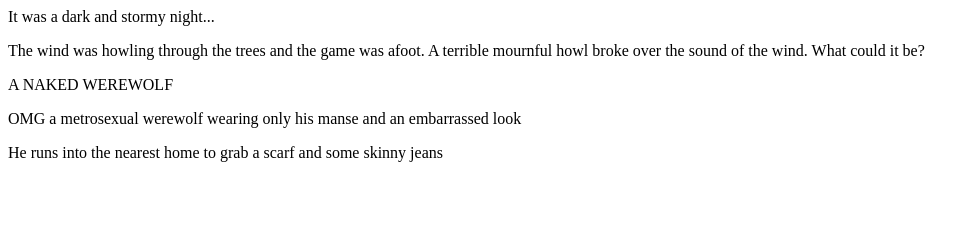
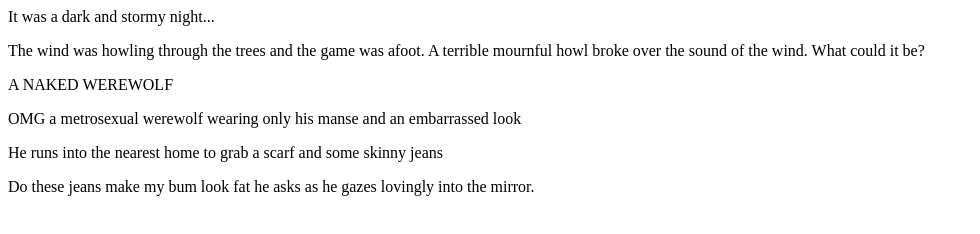
Before and after one commit to fortegren/fireside-story, a plain HTML site: page index.html in a window 1280 px wide. Shown: the whole page, without its empty margins (0-980 px from the left). Drawn offline with Linux system fonts and the light colour scheme.

Commit message:
added 6th line of story

```diff
--- a/index.html
+++ b/index.html
@@ -5,5 +5,6 @@
     <p>A NAKED WEREWOLF</p>
     <p>OMG a metrosexual werewolf wearing only his manse and an embarrassed look</p>
     <p>He runs into the nearest home to grab a scarf and some skinny jeans</p>
+    <p>Do these jeans make my bum look fat he asks as he gazes lovingly into the mirror.</p>
   </body>
 </html>
```
